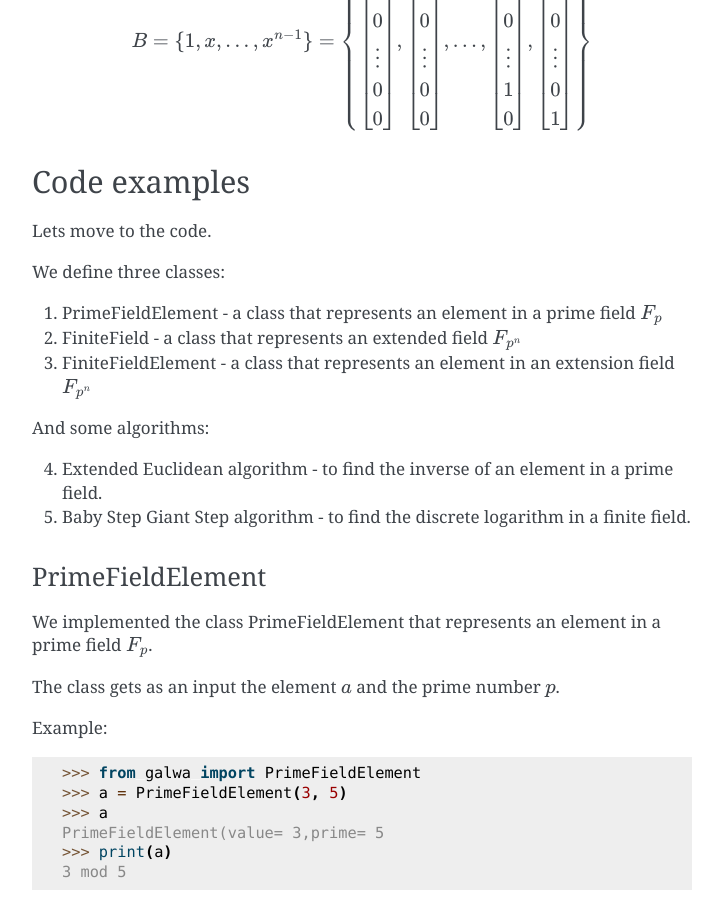
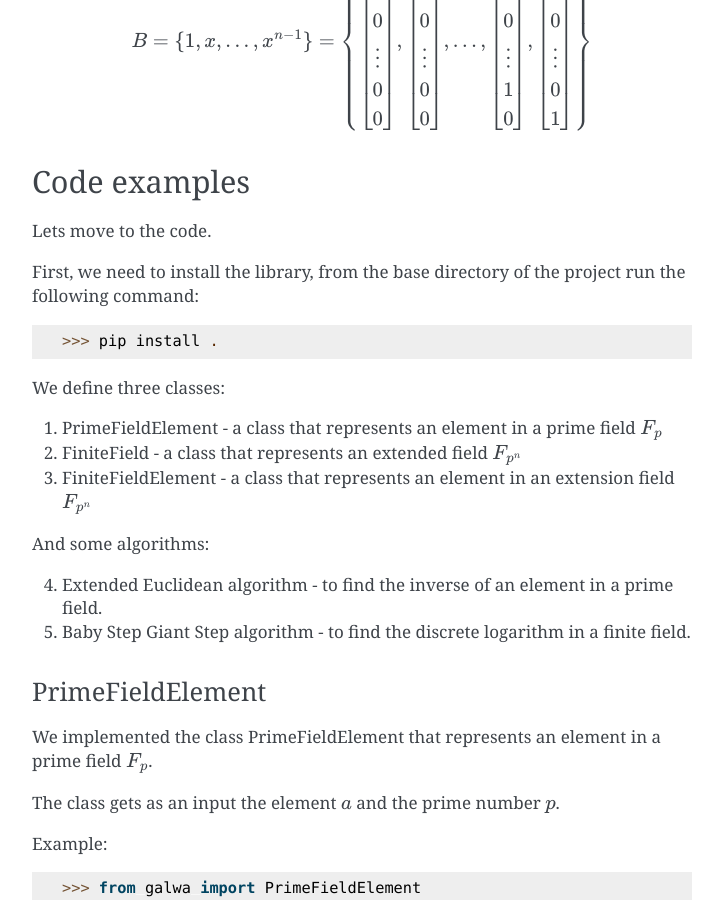
Before and after one commit to assafYossef/AdvancedAlgebra, a Sphinx documentation site: the page built from docs/tutorial.rst, in a window 1280 px wide and 900 px high, scrolled down 2269 px. Shown: the whole window, without its empty margins (388-1111 px from the left). Built offline with Sphinx 7.4.7, drawn with Linux system fonts in a browser that asks for light colours; formulas are drawn with MathJax 3.

Commit message:
small updates

```diff
--- a/docs/tutorial.rst
+++ b/docs/tutorial.rst
@@ -100,6 +100,10 @@ Where :math:`\phi_{a}(i) = ai` for all :math:`i \in B`.\
 Code examples
 -------------
 Lets move to the code.
+
+First, we need to install the library, from the base directory of the project run the following command:
+
+    >>> pip install .
 
 We define three classes:
 
```
